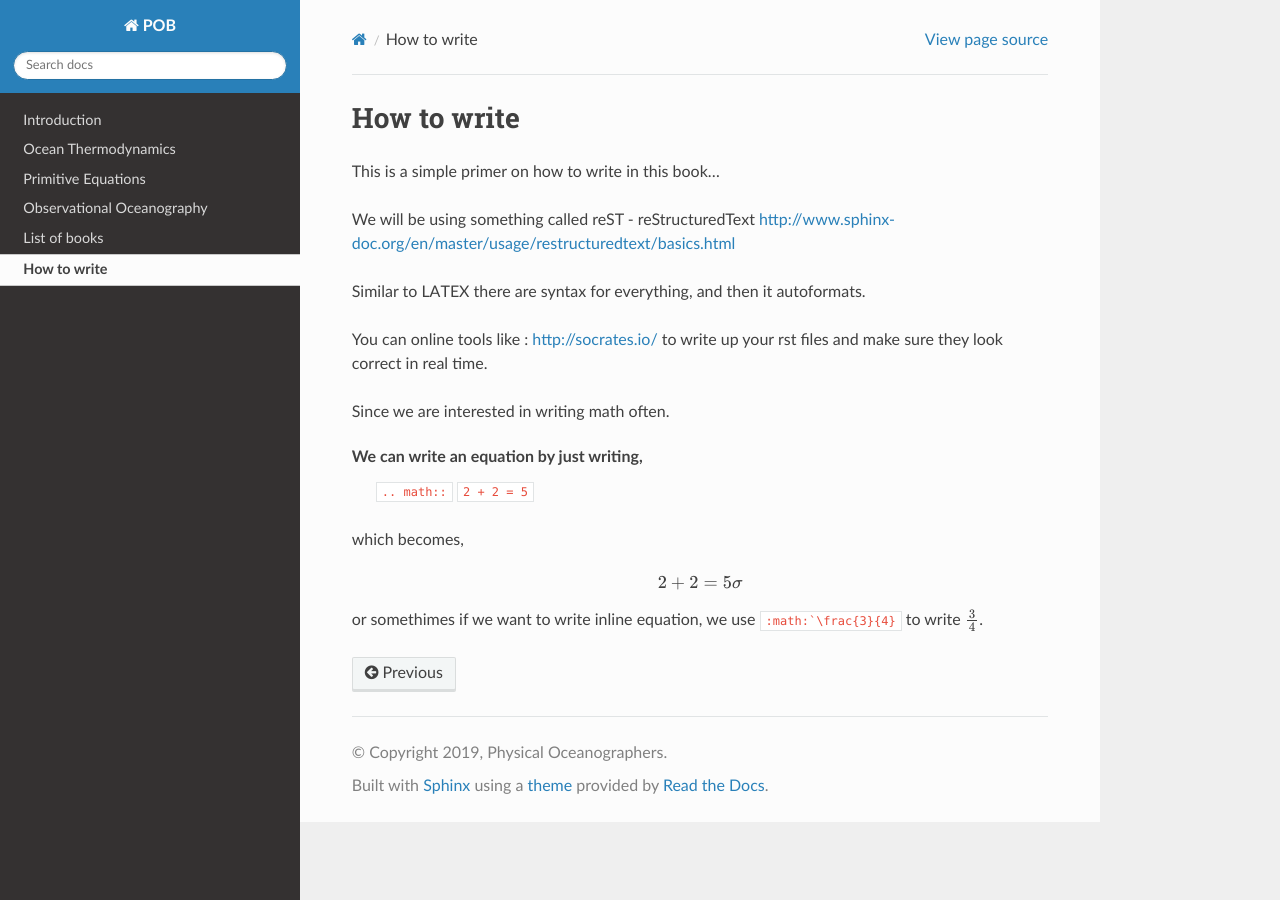
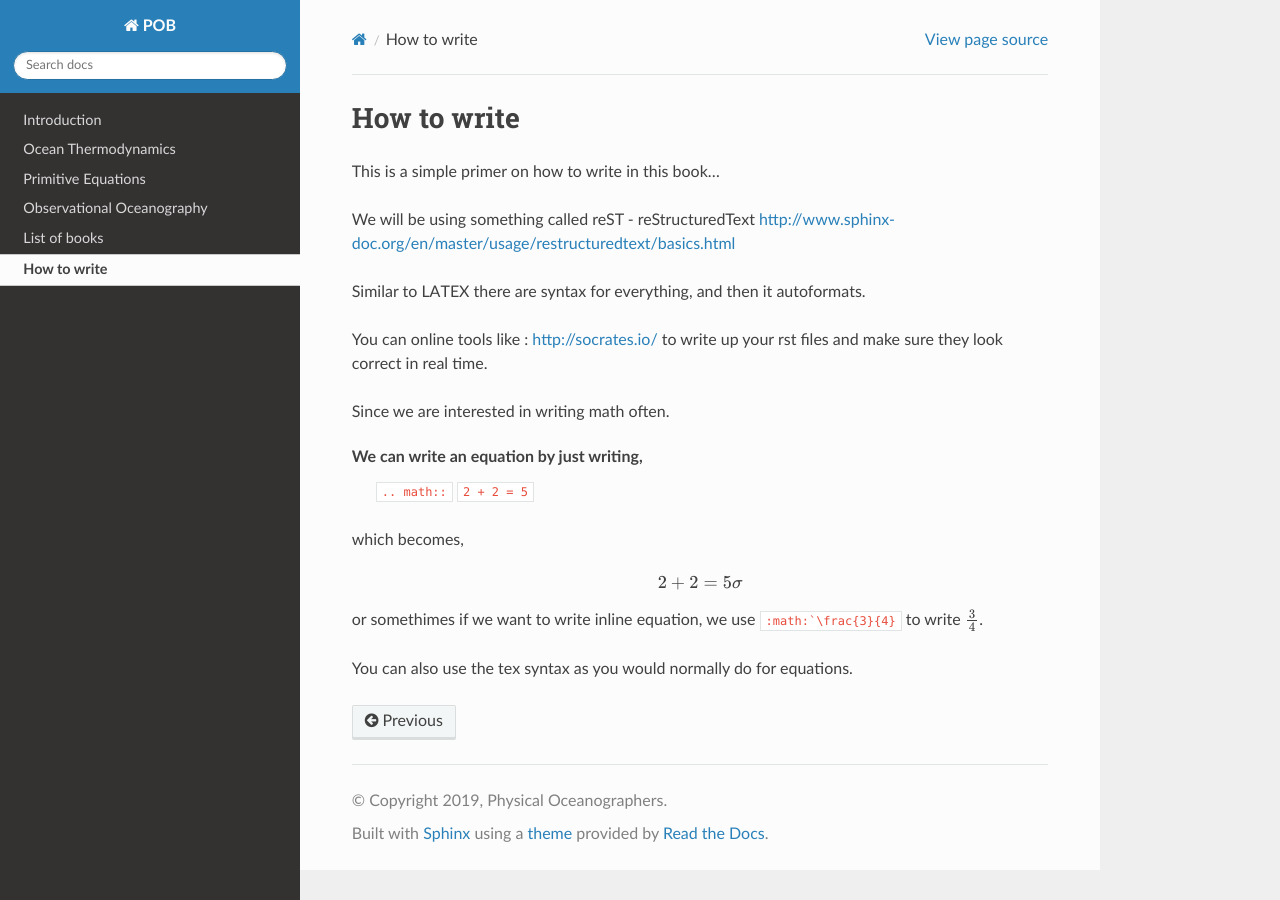
Before and after one commit to dhruvbalwada/POB, a Sphinx documentation site: the page built from docs/source/howto.rst, in a window 1280 px wide. Built offline with Sphinx 7.4.7 and the Read the Docs theme 2.0.0, drawn with Linux system fonts in a browser that asks for light colours.

Commit message:
Update howto.rst

```diff
--- a/docs/source/howto.rst
+++ b/docs/source/howto.rst
@@ -22,3 +22,5 @@ which becomes,
    2 + 2 = 5 \sigma
 
 or somethimes if we want to write inline equation, we use ``:math:`\frac{3}{4}`` to write :math:`\frac{3}{4}`.
+
+You can also use the tex syntax as you would normally do for equations.
```
